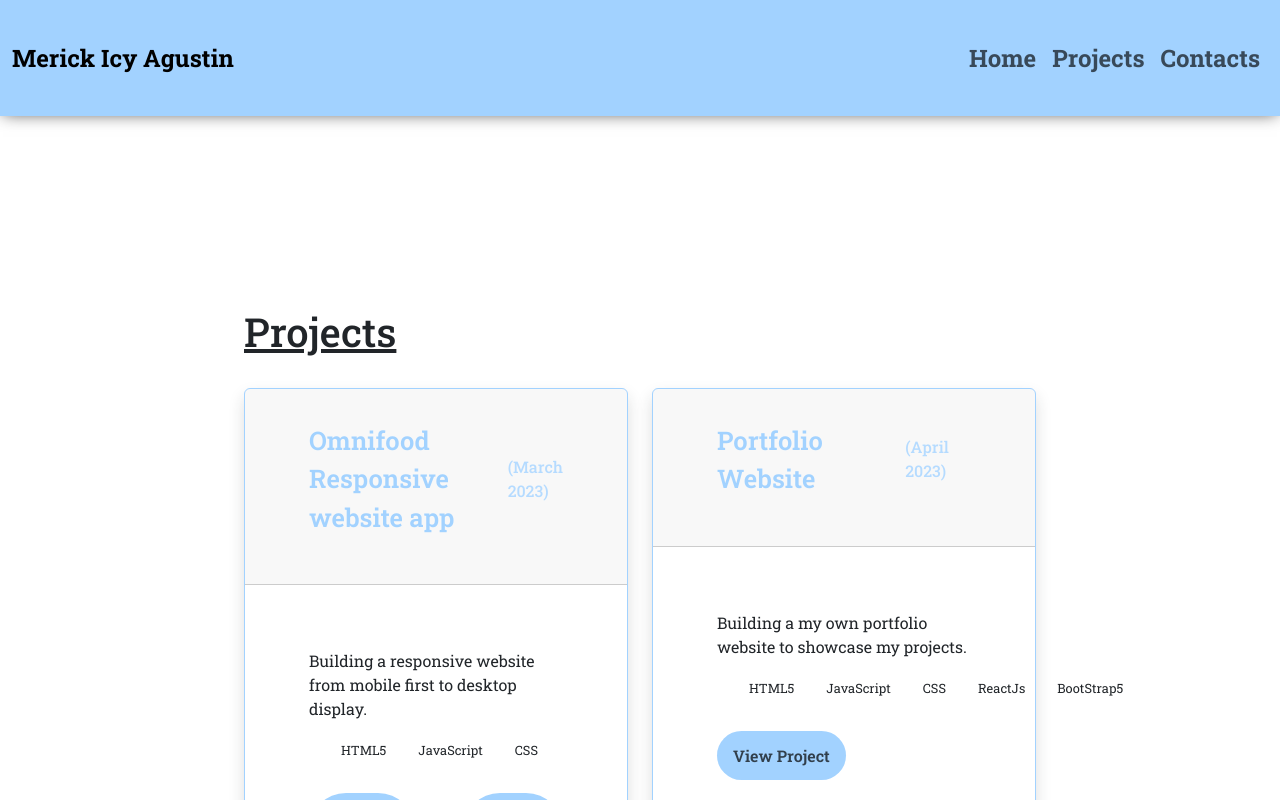
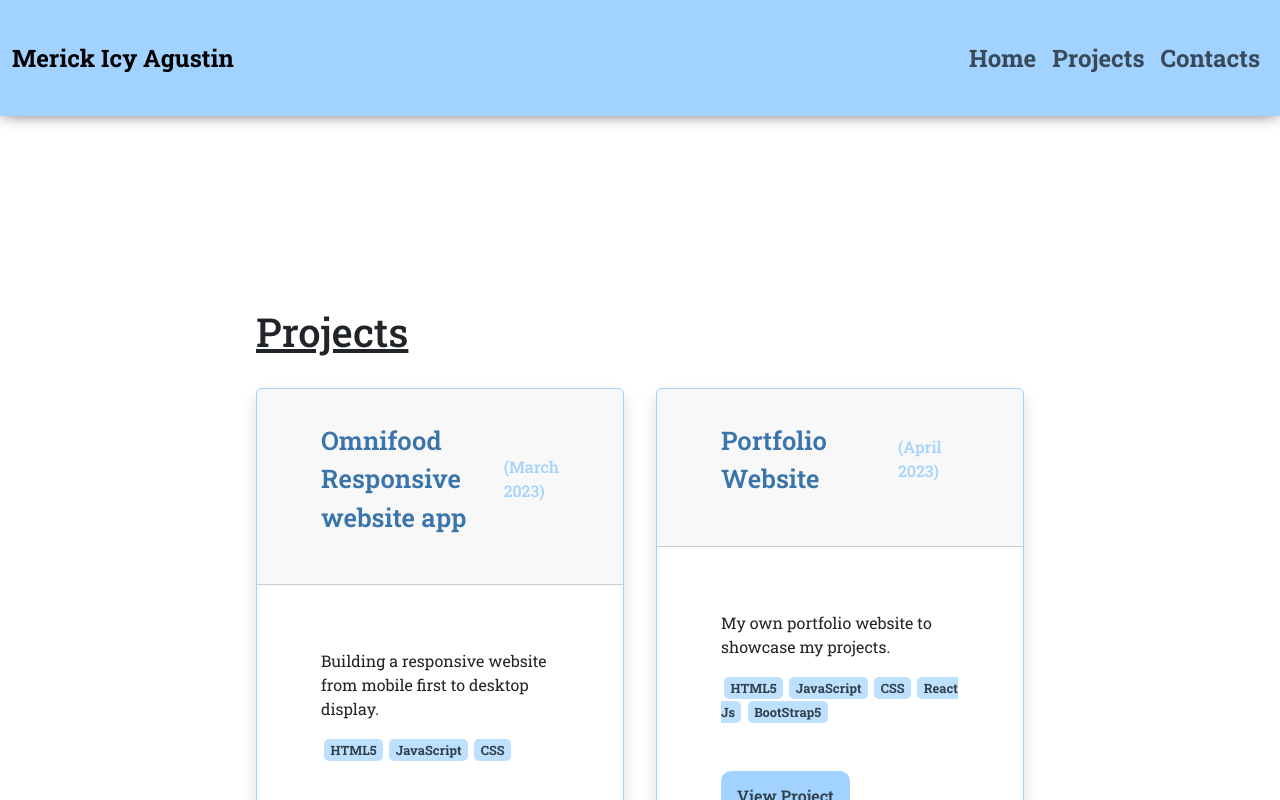
Before and after one commit to merickagustin/my-portfolio, a React (Create React App) app: page /projects in a window 1280 px wide. Shown: the top 800 px of the page. Built offline with nearby package versions, Linux system fonts and the light colour scheme.

Commit message:
Add new contents for project page

```diff
--- a/src/components/Projects.js
+++ b/src/components/Projects.js
@@ -13,8 +13,7 @@ const projectCards = [
   {
     projectTitle: "Portfolio Website",
     projectDate: "(April 2023)",
-    projectDescription:
-      "Building a my own portfolio website to showcase my projects.",
+    projectDescription: "My own portfolio website to showcase my projects.",
     sourceCodeLink: "https://github.com/merickagustin/my-portfolio",
     sourceWebsite: "",
     techs: ["HTML5", "JavaScript", "CSS", "ReactJs", "BootStrap5"],
@@ -23,49 +22,23 @@ const projectCards = [
 
 const renderProjectCards = (projectCards) => {
   return projectCards.map((projectCard) => (
-    // <div className="project-card shadow col p-2">
-    //   <div className="project-heading text-light">
-    //     <p className="project-title">{projectCard.projectTitle}</p>
-    //     <p className="project-date">{projectCard.projectDate}</p>
-    //   </div>
-    //   <ul className={classes["tech-tags"] + " d-flex flex-row gap-1"}>
-    //     {projectCard.techs.map((tech) => (
-    //       <li className="tech-tag-item">
-    //         <span>{tech}</span>
-    //       </li>
-    //     ))}
-    //   </ul>
-    //   <p className="project-description">{projectCard.projectDescription}</p>
-    //   <div className="source-links d-flex gap-2">
-    //     <a className="web-link button--link" href={projectCard.sourceWebsite}>
-    //       View Website
-    //     </a>
-    //     <a
-    //       className="source-link button--link"
-    //       href={projectCard.sourceCodeLink}
-    //     >
-    //       View Projects
-    //     </a>
-    //   </div>
-    // </div>
-    <div className="col col-sm-3">
+    <div className="col-10 col-sm-8 col-lg-12 col-xl-6">
       <div class="card border-primary shadow">
-        <div className="card-header d-flex flex-row gap-1 align-items-center">
-          <p className={classes["project-title"] + " text-primary"}>
-            {projectCard.projectTitle}
+        <div className="card-header d-flex flex-column flex-lg-row gap-1 align-items-center">
+          <p className={classes["project-title"]}>{projectCard.projectTitle}</p>
+          <p className={classes["project-date"] + " text-primary"}>
+            {projectCard.projectDate}
           </p>
-          <p className={classes["project-date"]}>{projectCard.projectDate}</p>
         </div>
         <div class="card-body">
           <p className="card-text">{projectCard.projectDescription}</p>
-          <ul className={classes["tech-tags"] + " d-flex flex-row gap-1 mb-1"}>
+          <div className={classes["tech-tags"]}>
             {projectCard.techs.map((tech) => (
-              <li className="tech-tag-item">
-                <span>{tech}</span>
-              </li>
+              <span>{tech}</span>
             ))}
-          </ul>
-          <div className="source-links d-flex gap-2">
+          </div>
+
+          <div className="source-links d-flex flex-column flex-md-row gap-2 mt-2">
             {projectCard.sourceWebsite !== "" ? (
               <a
                 className={classes["link-highlight"]}
@@ -91,11 +64,11 @@ const renderProjectCards = (projectCards) => {
 
 function Projects() {
   return (
-    <section className="row justify-content-center">
+    <section className="container-fluid justify-content-center">
       <div className="px-1 py-3 px-lg-5 py-xl-4 row justify-content-center">
         <div className="container pt-3 px-0">
           <h1>Projects</h1>
-          <div className="projects row row-cols-1 row-cols-xl-2">
+          <div className="row g-1 justify-content-center">
             {renderProjectCards(projectCards)}
           </div>
         </div>
--- a/src/css/Home.module.css
+++ b/src/css/Home.module.css
@@ -22,7 +22,7 @@
   text-decoration: none;
   color: #313f4c;
   background-color: #a2d2ff;
-  border-radius: 50px;
+  border-radius: 10px;
   padding: 0.8rem 1rem;
   transition: all 0.3s;
 }
--- a/src/css/Projects.module.css
+++ b/src/css/Projects.module.css
@@ -1,29 +1,32 @@
 .project-title {
   font-weight: 600;
   font-size: 1.6rem;
+  color: #3974ab;
 }
 
 .project-date {
   font-weight: 500;
   font-size: 1rem;
-  color: #b5dbff;
-}
-
-.tech-tags {
-  list-style: none;
 }
 
 .tech-tags span {
+  margin: 0.2rem;
+  font-weight: 700;
+  color: #313f4c;
   font-size: 0.8rem;
+  padding: 0.2rem 0.4rem;
+  border-radius: 5px;
+  background-color: #bde0fe;
 }
 
 .link-highlight:link,
 .link-highlight:visited {
+  text-align: center;
   font-weight: 600;
   text-decoration: none;
   color: #313f4c;
   background-color: #a2d2ff;
-  border-radius: 50px;
+  border-radius: 10px;
   padding: 0.8rem 1rem;
   transition: all 0.3s;
 }
```
